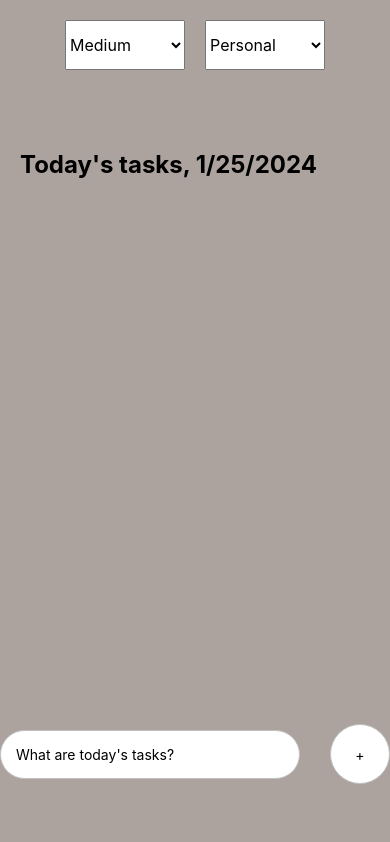
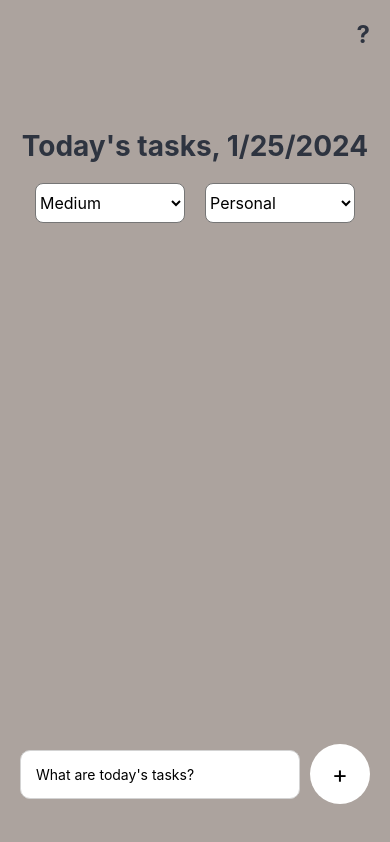
Before and after one commit to pnotisdev/reactNativeTodoList, a React Native app: screen / in a window 390 px wide. Built offline with nearby package versions, Linux system fonts and the light colour scheme.

Commit message:
Attempt at improving UI, still pretty ugly

```diff
--- a/App.js
+++ b/App.js
@@ -1,13 +1,14 @@
 import React, { useState, useRef, useEffect } from 'react';
-import { Platform, StyleSheet, Text, View, TextInput, Animated, TouchableOpacity, Picker, SafeAreaView } from 'react-native';
+import { Platform, StyleSheet, Text, View, TextInput, Animated, TouchableOpacity, Picker, SafeAreaView, Modal, TouchableWithoutFeedback, } from 'react-native';
 import Task from './components/Task';
 import { KeyboardAvoidingView } from 'react-native-web';
 
 export default function App() {
   const [task, setTask] = useState('');
-  const [priority, setPriority] = useState('medium'); // Default priority is medium
-  const [category, setCategory] = useState('personal'); // Default category is personal
+  const [priority, setPriority] = useState('medium');
+  const [category, setCategory] = useState('personal');
   const [taskItems, setTaskItems] = useState([]);
+  const [showHelp, setShowHelp] = useState(false);
   const animatedColor = useRef(new Animated.Value(0)).current;
 
   useEffect(() => {
@@ -48,7 +49,14 @@ export default function App() {
   return (
     <SafeAreaView style={styles.container}>
       <Animated.View style={[styles.background, { backgroundColor }]}>
-        <View style={styles.dropdownsContainer}>
+        <View style={styles.topBar}>
+          <TouchableOpacity onPress={() => setShowHelp(true)}>
+            <Text style={styles.helpButton}>?</Text>
+          </TouchableOpacity>
+        </View>
+        <View style={styles.tasksWrapper}>
+          <Text style={styles.sectionTitle}>Today's tasks, {formattedDate}</Text>
+          <View style={styles.dropdownsContainer}>
           <Picker
             selectedValue={priority}
             style={styles.picker}
@@ -68,8 +76,6 @@ export default function App() {
             <Picker.Item label="Home" value="home" />
           </Picker>
         </View>
-        <View style={styles.tasksWrapper}>
-          <Text style={styles.sectionTitle}>Today's tasks, {formattedDate}</Text>
           <View style={styles.items}>
             {taskItems.map((item, index) => (
               <Task key={index} text={item.text} priority={item.priority} category={item.category} onPress={() => completeTask(index)} />
@@ -90,6 +96,29 @@ export default function App() {
             </View>
           </TouchableOpacity>
         </KeyboardAvoidingView>
+
+        <Modal transparent={true} visible={showHelp} animationType="slide">
+          <TouchableWithoutFeedback onPress={() => setShowHelp(false)}>
+            <View style={styles.modalOverlay}></View>
+          </TouchableWithoutFeedback>
+          <View style={styles.modalContent}>
+            <Text style={styles.modalTitle}>Help</Text>
+            <Text style={styles.modalText}>
+              - Click on the square icon to delete a task.
+              {'\n'}
+              - Use the dropdowns to set task priority and category.
+              {'\n'}
+              - Press the "+" button to add a new task.
+              {'\n'}
+              - For task priority: High, Medium, Low.
+              {'\n'}
+              - For task categories: Personal, Work/School, Home.
+            </Text>
+            <TouchableOpacity onPress={() => setShowHelp(false)}>
+              <Text style={styles.modalCloseButton}>Close</Text>
+            </TouchableOpacity>
+          </View>
+        </Modal>
       </Animated.View>
     </SafeAreaView>
   );
@@ -97,58 +126,104 @@ export default function App() {
 
 const styles = StyleSheet.create({
   container: {
-    flex: 1,
+    flex: 1
   },
   background: {
     flex: 1,
+  },
+  topBar: {
+    flexDirection: 'row',
+    justifyContent: 'flex-end',
+    padding: 20,
+  },
+  helpButton: {
+    fontSize: 24,
+    fontWeight: 'bold',
+    color: '#2e3440',
+  },
+  picker: {
+    width: 150,
+    height: 40,
+    marginHorizontal: 10,
+    backgroundColor: '#fff',
+    borderRadius: 8,
+  },
+  tasksWrapper: {
+    paddingTop: 40,
+    paddingHorizontal: 20,
+  },
+  sectionTitle: {
+    fontSize: 28,
+    fontWeight: 'bold',
+    color: '#2e3440',
+    textAlign: 'center',
+    paddingTop: 20,
   },
   dropdownsContainer: {
     flexDirection: 'row',
     justifyContent: 'center',
     paddingTop: 20,
   },
-  picker: {
-    width: 120,
-    height: 50,
-    marginHorizontal: 10,
-  },
-  tasksWrapper: {
-    paddingTop: 80,
-    paddingHorizontal: 20,
-  },
-  sectionTitle: {
-    fontSize: 24,
-    fontWeight: 'bold',
-  },
   items: {
-    marginTop: 30,
+    marginTop: 20,
   },
   writeTaskWrapper: {
     position: 'absolute',
-    bottom: 60,
+    bottom: 40,
     width: '100%',
     flexDirection: 'row',
     justifyContent: 'space-between',
     alignItems: 'center',
+    paddingHorizontal: 20,
   },
   input: {
+    flex: 1,
     paddingVertical: 15,
-    width: 300,
     paddingHorizontal: 15,
     backgroundColor: '#fff',
-    borderRadius: 75,
-    borderColor: '#C0C0C0',
+    borderRadius: 10,
+    borderColor: '#d3d3d3',
     borderWidth: 1,
+    marginRight: 10,
   },
   addWrapper: {
     width: 60,
     height: 60,
     backgroundColor: '#fff',
-    borderRadius: 75,
+    borderRadius: 30,
     justifyContent: 'center',
     alignItems: 'center',
-    borderColor: '#C0C0C0',
-    borderWidth: 1,
   },
-  addText: {},
+  addText: {
+    fontSize: 24,
+    color: '#000000',
+    textAlign: 'center'
+  },
+  modalOverlay: {
+    flex: 1,
+    backgroundColor: 'rgba(0, 0, 0, 0.5)',
+  },
+  modalContent: {
+    backgroundColor: '#fff',
+    padding: 20,
+    borderRadius: 10,
+    margin: 20,
+  },
+  modalTitle: {
+    fontSize: 24,
+    fontWeight: 'bold',
+    marginBottom: 10,
+    color: '#2e3440',
+  },
+  modalText: {
+    fontSize: 16,
+    color: '#2e3440',
+  },
+  modalCloseButton: {
+    fontSize: 18,
+    fontWeight: 'bold',
+    color: '#61dafb', // React Native Blue
+    marginTop: 10,
+  },
+  Text:{}
 });
--- a/components/Task.js
+++ b/components/Task.js
@@ -1,8 +1,10 @@
-import React from 'react';
-import { View, Text, StyleSheet, TouchableOpacity } from 'react-native';
+import React, { useState } from 'react';
+import { View, Text, StyleSheet, TouchableOpacity, Platform } from 'react-native';
 import { MaterialIcons } from '@expo/vector-icons';
 
 const Task = (props) => {
+  const [isHovered, setIsHovered] = useState(false);
+
   const getPriorityColor = (priority) => {
     switch (priority) {
       case 'high':
@@ -31,12 +33,26 @@ const Task = (props) => {
 
   return (
     <View style={[styles.item, { borderColor: getPriorityColor(props.priority) }]}>
-      <View style={styles.itemLeft}>
+      <View
+        style={styles.itemLeft}
+        onMouseEnter={() => setIsHovered(true)}
+        onMouseLeave={() => setIsHovered(false)}
+      >
         <TouchableOpacity onPress={props.onPress}>
-          <View style={[styles.square, { backgroundColor: getPriorityColor(props.priority) }]}></View>
+          <View
+            style={[
+              styles.square,
+              { backgroundColor: getPriorityColor(props.priority), opacity: isHovered ? 1 : 0.8 },
+            ]}
+          ></View>
         </TouchableOpacity>
         <Text style={styles.itemText}>{props.text}</Text>
       </View>
+      {isHovered && (
+        <Text style={styles.tooltipText}>
+          Click to delete
+        </Text>
+      )}
       <MaterialIcons name={getCategoryIcon(props.category)} size={24} color={getPriorityColor(props.priority)} />
     </View>
   );
@@ -52,6 +68,7 @@ const styles = StyleSheet.create({
     alignItems: 'center',
     justifyContent: 'space-between',
     marginBottom: 20,
+    position: 'relative', // Required for positioning tooltip
   },
   itemLeft: {
     flexDirection: 'row',
@@ -61,13 +78,25 @@ const styles = StyleSheet.create({
   square: {
     width: 24,
     height: 24,
-    opacity: 0.8,
     borderRadius: 5,
     marginRight: 15,
+    ...(Platform.OS === 'web' && {
+      cursor: 'pointer',
+    }),
   },
   itemText: {
     maxWidth: '80%',
   },
+  tooltipText: {
+    position: 'absolute',
+    top: 0,
+    right: '100%',
+    padding: 5,
+    backgroundColor: '#333',
+    color: '#fff',
+    borderRadius: 5,
+    zIndex: 1,
+  },
 });
 
 export default Task;
```
